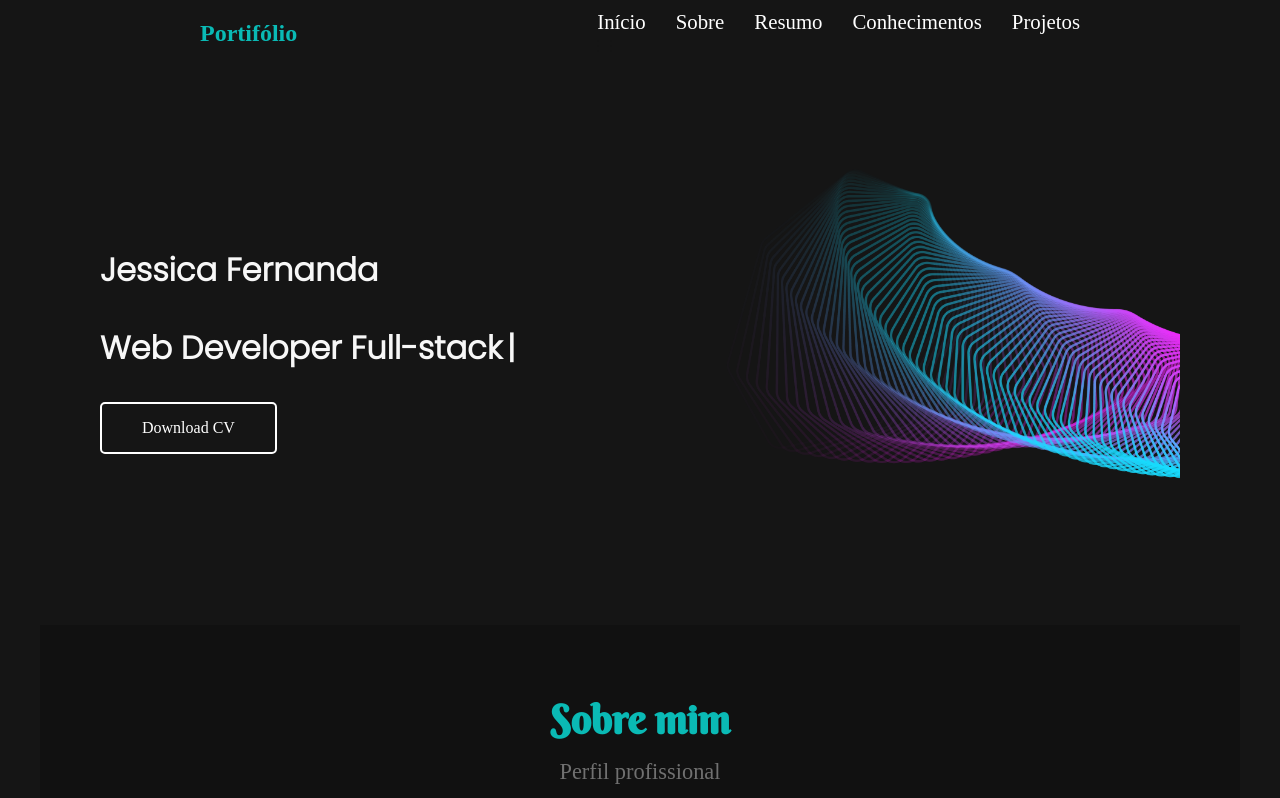
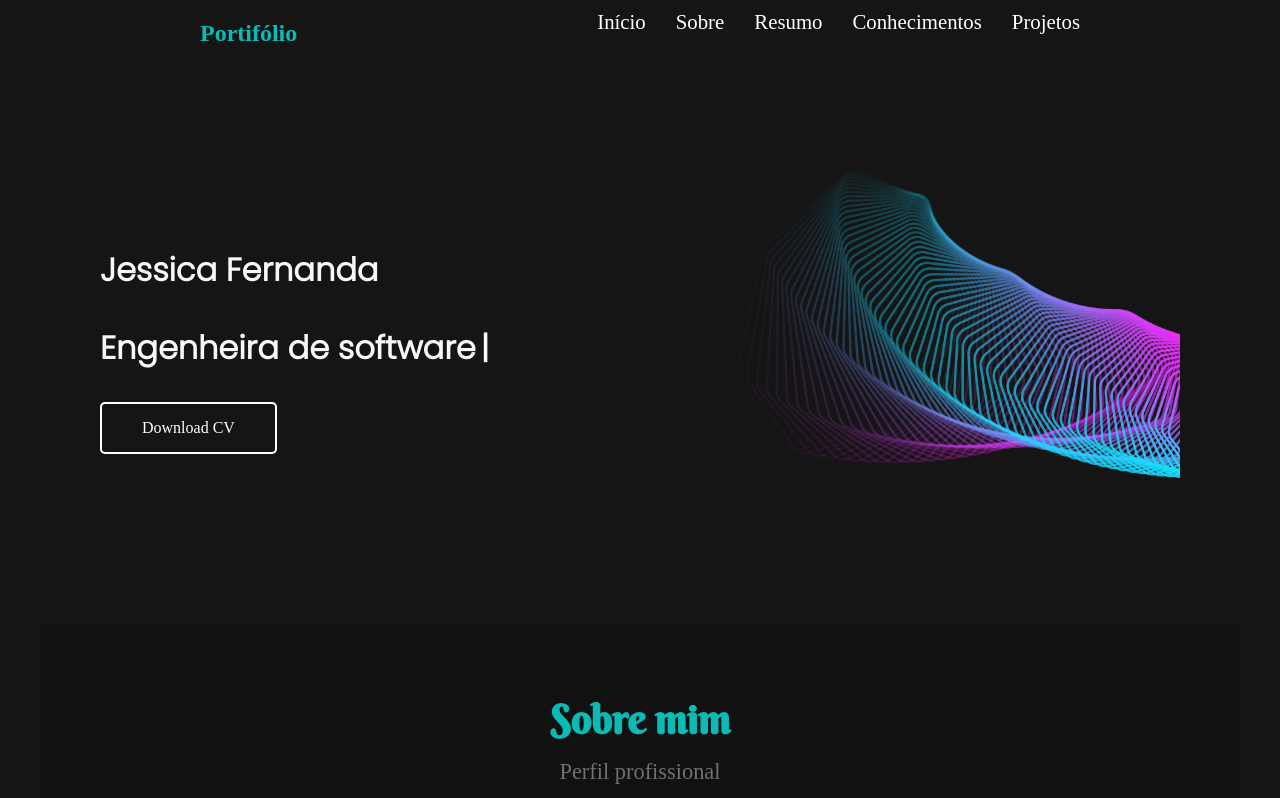
Before and after one commit to nandajfa/portifolio, a plain HTML site: page index.html in a window 1280 px wide. Shown: the top 798 px of the page. Drawn offline with Linux system fonts and the light colour scheme.

Commit message:
update about

```diff
--- a/index.html
+++ b/index.html
@@ -28,7 +28,7 @@
 	<section aria-label="seção curriculo download jessica" class="section-div">
 		<div>
 			<h2>Jessica Fernanda</h2>
-			<h2 class="digitando">Web Developer Full-stack</h2>
+			<h2 class="digitando">Engenheira de software</h2>
 
 			<a href="./cv/JessicaFernanda.pdf" target="_blank">Download CV</a>
 		</div>
```
